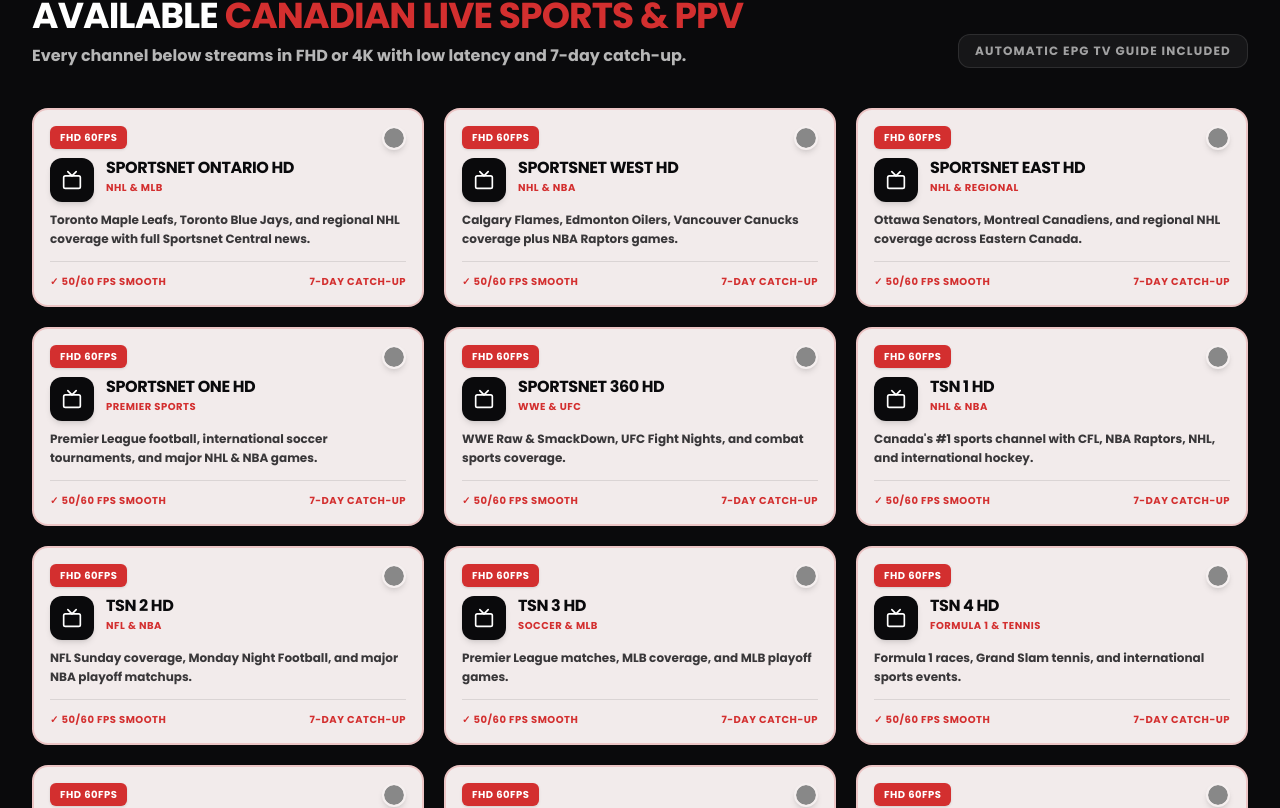
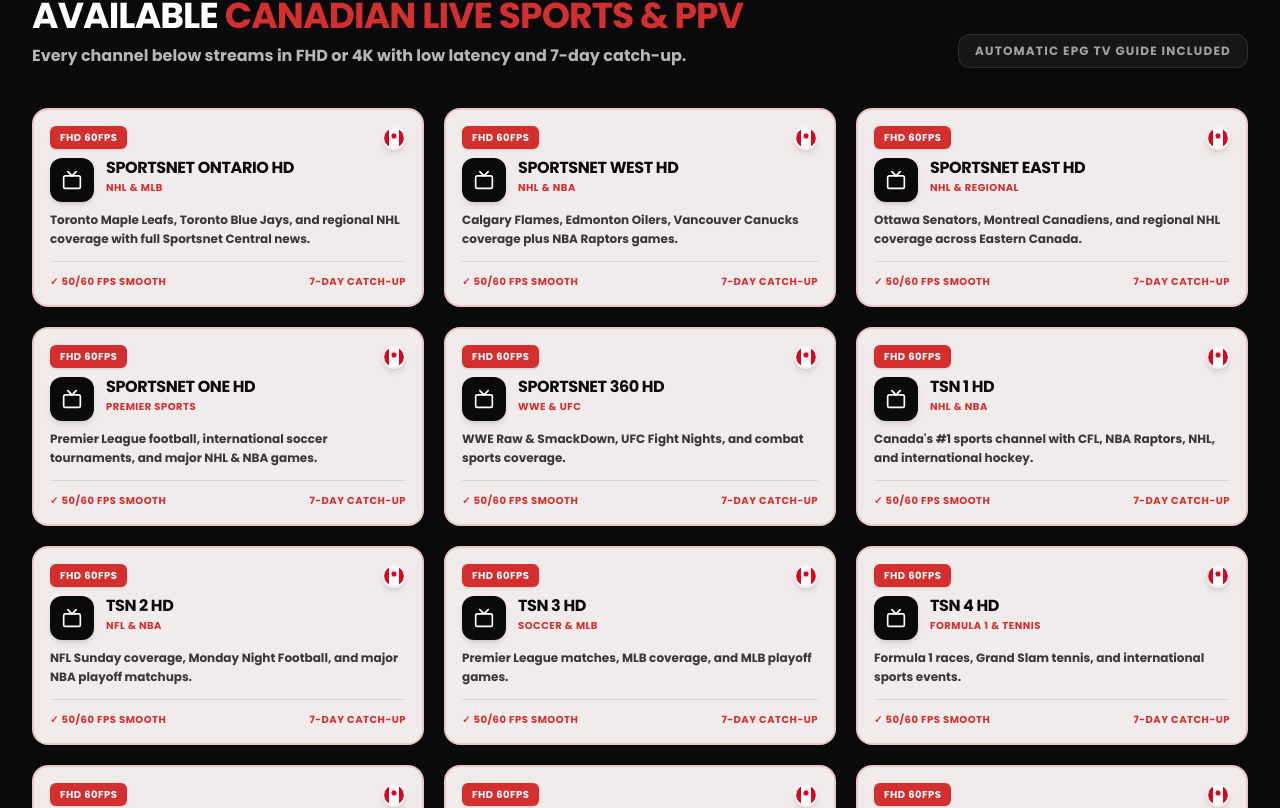
Before and after one commit to syntratv/TvCanada, a Next.js app: page /channels/sports in a window 1280 px wide. Shown: the part 839-1647 px from the top of the page. Built offline with nearby package versions, Linux system fonts and the light colour scheme.

Commit message:
last fix first deploy

```diff
--- a/app/channels/[slug]/page.tsx
+++ b/app/channels/[slug]/page.tsx
@@ -466,7 +466,7 @@ export default async function ChannelCategoryPage({ params }: Props) {
                     </span>
                   )}
                 </div>
-                <CountryFlag country={channel.country} size="md" uid={`card-${idx}`} />
+                <CountryFlag country={channel.country ?? 'CA'} size="md" uid={`card-${idx}`} />
               </div>
 
               {/* Icon + Name */}
--- a/lib/channels-data.ts
+++ b/lib/channels-data.ts
@@ -14,7 +14,7 @@ export interface Channel {
   genre?: string;
   description: string;
   whyWatch?: string;
-  country: CountryCode;   // ← now required
+  country?: CountryCode;  // ← optional again
   popular?: boolean;
 }
 
```
